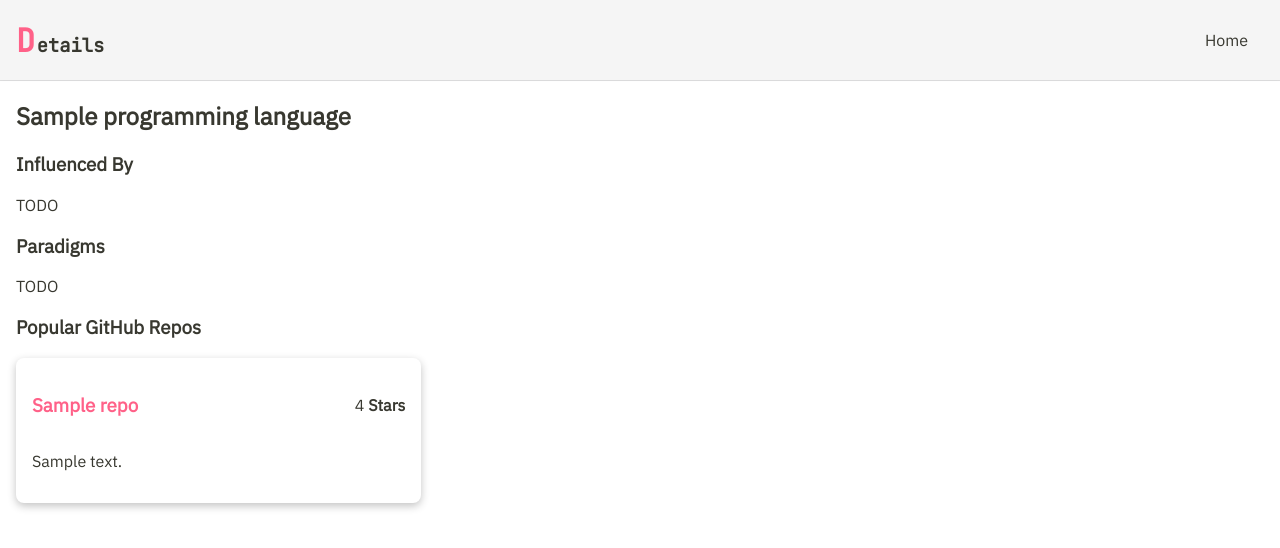
After one commit to yhutter-dv/fhgr-so-programming-languages, a Flask app: template templates/detail.html in a window 1280 px wide. The commit adds this page. Shown: the top 548 px of the page. Run offline with Flask 3, Linux system fonts and the light colour scheme; the template is opened without the code that fills it: most values are stand-ins (such as "Sample title", 1, 10 or a date in 2020); parts of the project's set-up code (start-up, migrations or seed data) failed here and were passed over.

Commit message:
Implement Detail Page (WIP).

```diff
--- a/app.py
+++ b/app.py
@@ -17,7 +17,7 @@ ONTOLOGY = load_ontology()
 
 app = Flask(__name__)
 
-def get_use_cases_for_language(language):
+def get_use_cases_for_from_onto_element(language):
 	use_cases = []
 	for element in language.useCase:
 		use_case = {
@@ -27,6 +27,20 @@ def get_use_cases_for_language(language):
 		use_cases.append(use_case)
 	return use_cases
 
+def get_popular_repos_from_onto_element(language):
+	popular_repos = []
+	print(f"Getting repos from {language}")
+	for element in language.popularRepo:
+		print(f"Got repo {element}")
+		repo = {
+			"name": element.repoName[0],
+			"number_of_stars": element.repoNumberOfStars[0],
+			"description": element.repoDescription[0],
+			"url": element.repoUrl[0]
+		}
+		popular_repos.append(repo)
+	return popular_repos
+
 def get_programming_languages_people_are_working_with():
 	languages = []
 	with ONTOLOGY:
@@ -34,11 +48,7 @@ def get_programming_languages_people_are_working_with():
 			# TODO: Check why we get this weird 'fusionclass...'
 			if element.name.startswith("fusion"):
 				continue
-			language = {
-				"name": element.name,
-				"use_cases": get_use_cases_for_language(element),
-				"url": element.wikiDataUrl[0]
-			}
+			language = create_programming_language_from_onto_element(element)
 			languages.append(language)
 	return languages
 
@@ -50,13 +60,29 @@ def get_programming_languages_people_want_to_work_with():
 			if element.name.startswith("fusion"):
 				continue
 
-			language = {
-				"name": element.name,
-				"use_cases": get_use_cases_for_language(element),
-				"url": element.wikiDataUrl[0]
-			}
+			language = create_programming_language_from_onto_element(element)
 			languages.append(language)
 	return languages
+
+def create_programming_language_from_onto_element(element):
+	language = {
+		"name": element.name,
+		"use_cases": get_use_cases_for_from_onto_element(element),
+		"url": element.wikiDataUrl[0],
+		"popularRepos": get_popular_repos_from_onto_element(element)
+	}
+	return language
+
+def get_programming_language_by_name(name):
+	language = None
+	with ONTOLOGY:
+		for element in ONTOLOGY.ComputerLanguage.instances():
+			print(element)
+			if element.name == name:
+				language = create_programming_language_from_onto_element(element)
+				break
+	return language
+
 
 
 @app.route("/")
@@ -65,6 +91,11 @@ def index():
 	programming_languages = get_programming_languages_people_are_working_with()
 	return render_template("index.html", programming_languages = programming_languages)
 
+@app.route("/details/<programming_language_name>")
+def details(programming_language_name = None):
+	programming_language = get_programming_language_by_name(programming_language_name)
+	return render_template("detail.html", programming_language = programming_language)
+
 @app.route("/languages_people_want_to_work_with")
 def languages_people_want_to_work_with():
 	programming_languages = get_programming_languages_people_want_to_work_with()
--- a/static/css/style.css
+++ b/static/css/style.css
@@ -98,7 +98,15 @@ main {
 					text-decoration: underline;
 				}
 			}
+		}
 
+		.programming-language-details {
+			color: var(--text-color);
+			text-decoration: none;
+
+			&:hover {
+				text-decoration: underline;
+			}
 		}
 	}
 
@@ -126,3 +134,38 @@ main {
 		}
 	}
 }
+
+.repo-card-grid {
+	display: grid;
+	grid-template-columns: 1fr 1fr 1fr;
+	gap: 1rem;
+}
+
+.repo-card {
+	display: flex;
+	flex-direction: column;
+	background-color: var(--primary-bg);
+	padding: 1rem;
+	border-radius: 0.5rem;
+	box-shadow: rgba(0, 0, 0, 0.24) 0px 3px 8px; /* Copied from https://getcssscan.com/css-box-shadow-examples */
+
+	.repo-card-header {
+		display: flex;
+		flex-direction: row;
+		justify-content: space-between;
+		align-items: center;
+
+		.repo-card-title {
+			font-weight: bold;
+
+			a {
+				color: var(--accent-color-1);
+				text-decoration: none;
+
+				&:hover {
+					text-decoration: underline;
+				}
+			}
+		}
+	}
+}
--- /dev/null
+++ b/templates/detail.html
@@ -0,0 +1,52 @@
+<!doctype html>
+<html lang="en">
+
+    <head>
+        <meta charset="UTF-8" />
+        <meta name="viewport" content="width=device-width, initial-scale=1.0" />
+        <title>Details</title>
+        <link rel="stylesheet" href="{{ url_for('static', filename='css/style.css') }}">
+    </head>
+
+    <body>
+        <header>
+            <h3 class="header-logo"><span class="header-logo-letter">D</span>etails</h3>
+            <ul>
+                <li><a href="{{url_for('index')}}">Home</a></li>
+            </ul>
+        </header>
+        <main>
+            {% if programming_language == None %}
+                <h2>No Language provided</h2>
+            {% else %}
+                <h2>{{ programming_language.name }}</h2>
+
+                <h3>Influenced By</h3>
+                <p>TODO</p>
+
+                <h3>Paradigms</h3>
+                <p>TODO</p>
+
+                {% if programming_language.popularRepos|length == 0 %}
+                    <h3>No Popular GitHub Repos available</h3>
+                {% else %}
+                    <h3>Popular GitHub Repos</h3>
+                    <div class="programming-card-grid">
+                    {% for repo in programming_language.popularRepos  %}
+                        <div class="repo-card">
+                            <div class="repo-card-header">
+                                <h3 class="repo-card-title"><a href="{{repo.url}}" target="_blank">{{repo.name}}</a></h3>
+                                <p>{{repo.number_of_stars}} <b>Stars</b></p>
+                            </div>
+                            <div class="repo-card-description">
+                                <p>{{repo.description}}</p>
+                            </div>
+                        </div>
+                    {% endfor %}
+                </div>
+                {% endif %}
+            {% endif %}
+        </main>
+    </body>
+
+</html>
--- a/templates/index.html
+++ b/templates/index.html
@@ -30,7 +30,7 @@
                     <div class="programming-card">
                         <div class="programming-card-header">
                             <h3 class="programming-language-title"><a href="{{language.url}}" target="_blank">{{language.name}}</a></h3>
-                            <!-- <p>Rank <b>1</b> out of 10</p> -->
+                            <a class="programming-language-details" href="{{url_for('details', programming_language_name = language.name)}}">Details</a>
                         </div>
 
                         {% if language.use_cases|length > 0 %}
```
